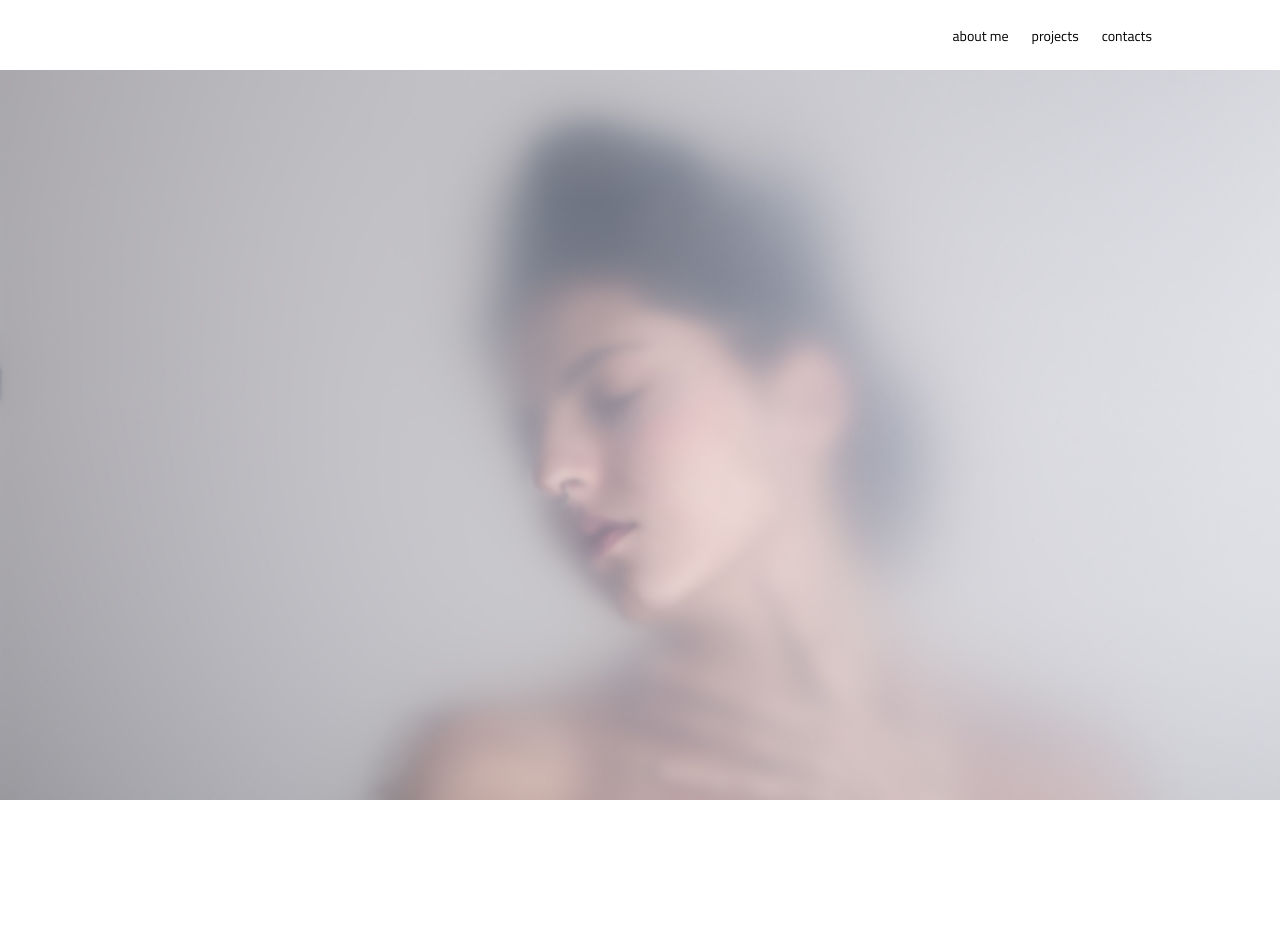
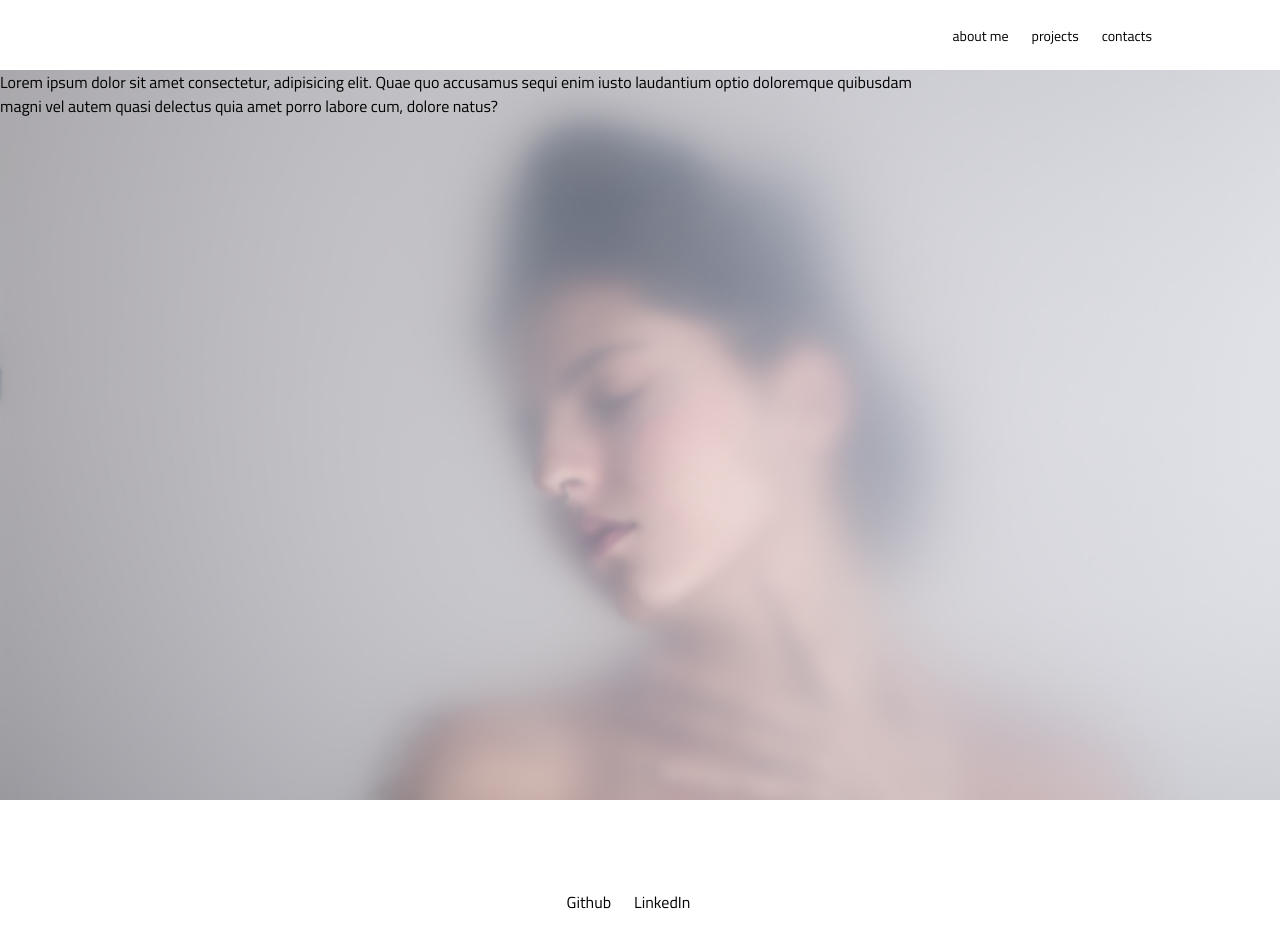
Before and after one commit to DNDXIII/dndxiii.github.io, a React (Create React App) app: page / in a window 1280 px wide. Shown: the top 941 px of the page. Before the commit the page ends 800 px from the top, so only its background shows below. Built offline with nearby package versions, Linux system fonts and the light colour scheme.

Commit message:
Added footer

```diff
--- /dev/null
+++ b/src/Application/Components/Footer.tsx
@@ -0,0 +1,48 @@
+import * as React from 'react';
+import styled from 'styled-components';
+// import { Colors } from '../Themes/Colors';
+
+const Container = styled.div`
+  height: 250px;
+  width: 100%;
+  display: flex;
+  align-items: center;
+  justify-content: center;
+  flex-direction: column;
+`;
+
+const IconContainer = styled.div`
+  display: flex;
+  align-items: center;
+  justify-content: center;
+`;
+
+const Icon = styled.a`
+  text-decoration: none;
+  color: inherit;
+  margin-right: 23px;
+`;
+
+const FooterText = styled.div`
+  margin-top: 23px;
+`;
+
+class Footer extends React.Component<{}, {}> {
+  render() {
+    return (
+      <Container>
+        <IconContainer>
+          <Icon href="https://github.com/DNDXIII"> Github </Icon>
+          <Icon href="https://www.linkedin.com/in/didier-dias-6a7364122/">
+            LinkedIn
+          </Icon>
+        </IconContainer>
+        <FooterText>
+          website developed and mantained by <b>Didier Dias</b>
+        </FooterText>
+      </Container>
+    );
+  }
+}
+
+export default Footer;
--- a/src/Application/Pages/Home.tsx
+++ b/src/Application/Pages/Home.tsx
@@ -2,6 +2,7 @@ import * as React from 'react';
 import styled from 'styled-components';
 
 import Navbar from '../Components/Navbar';
+import Footer from '../Components/Footer';
 const bgImage = require('../Assets/Images/bg.jpg');
 
 const Page = styled.div`
@@ -9,16 +10,22 @@ const Page = styled.div`
   height: 200px;
   background-image: url(${bgImage});
   height: 100vh;
-  width: 100vw;
+  width: 100%;
   background-size: cover;
 `;
 
 class Home extends React.Component<{}, {}> {
   render() {
     return (
-      <Page>
-        <Navbar />
-      </Page>
+      <div>
+        <Page>
+          <Navbar />
+          Lorem ipsum dolor sit amet consectetur, adipisicing elit. Quae quo
+          accusamus sequi enim iusto laudantium optio doloremque quibusdam magni
+          vel autem quasi delectus quia amet porro labore cum, dolore natus?
+        </Page>
+        <Footer />
+      </div>
     );
   }
 }
```
Also changed, not shown: 1 other file (tests, documents, lock files or other folders).
